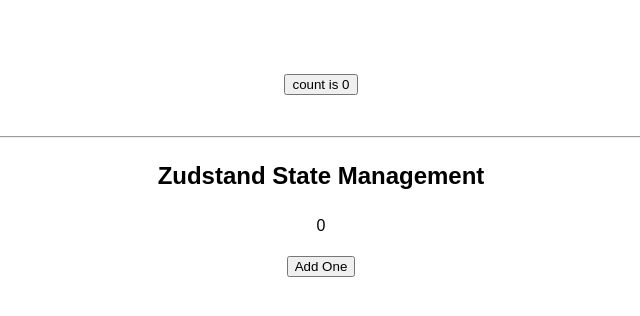
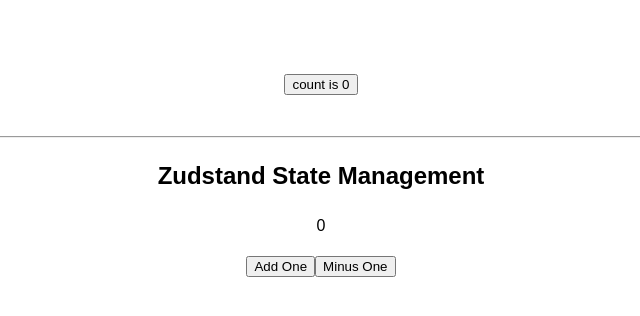
Before and after one commit to onesmusmuna/state-management, a React (Vite) app: page / in a window 1280 px wide. Shown: the top 316 px of the page, without its empty margins (319-959 px from the left). Built offline with nearby package versions, Linux system fonts and the light colour scheme.

Commit message:
decrement

```diff
--- a/src/App.tsx
+++ b/src/App.tsx
@@ -23,12 +23,15 @@ function App() {
 function Zudstand() {
   const counter = useCounter();
   const addOne = useCounter((state) => state.increment);
+  const minusOne = useCounter((state) => state.decrement);
+
   return (
     <>
       <h2>Zudstand State Management</h2>
       <p>{counter.count}</p>
 
       <button onClick={addOne}>Add One</button>
+      <button onClick={minusOne}>Minus One</button>
     </>
   );
 }
--- a/src/store.tsx
+++ b/src/store.tsx
@@ -3,10 +3,11 @@ import { create } from "zustand";
 interface ICounter {
   count: number;
   increment(): void;
-  //   decrement(): void;
+  decrement(): void;
 }
 
 export const useCounter = create<ICounter>((set) => ({
   count: 0,
   increment: () => set((state) => ({ count: state.count + 1 })),
+  decrement: () => set((state) => ({ count: state.count - 1 })),
 }));
```
